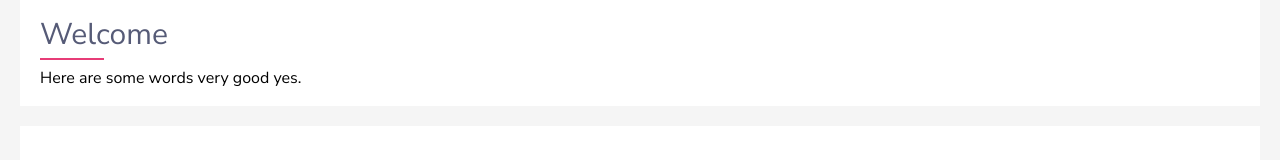
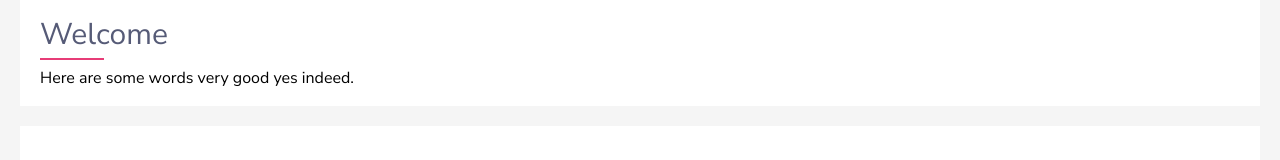
Before and after one commit to Hodlio/hodlio.com, a React (Create React App) app: page / in a window 1280 px wide. Shown: the part 352-512 px from the top of the page. Built offline with nearby package versions, Linux system fonts and the light colour scheme.

Commit message:
Test post-receive

```diff
--- a/src/components/Landing/Landing.js
+++ b/src/components/Landing/Landing.js
@@ -23,7 +23,7 @@ class Landing extends React.Component {
                 <main className="landing__main">
                     <div className="landing__intro">
                         <Header>Welcome</Header>
-                        <p>Here are some words very good yes.</p>
+                        <p>Here are some words very good yes indeed.</p>
                     </div>
                     <LivePrices />
                 </main>
--- a/src/server/server.js
+++ b/src/server/server.js
@@ -12,4 +12,4 @@ app.get('/', (req, res) => {
     res.sendFile(path.join(__dirname + 'build/index.html'));
 });
 
-app.listen(8083, () => console.log('Server listening on port 8083.'));
+app.listen(8083, () => console.log('Server listening on port 8083!'));
```
